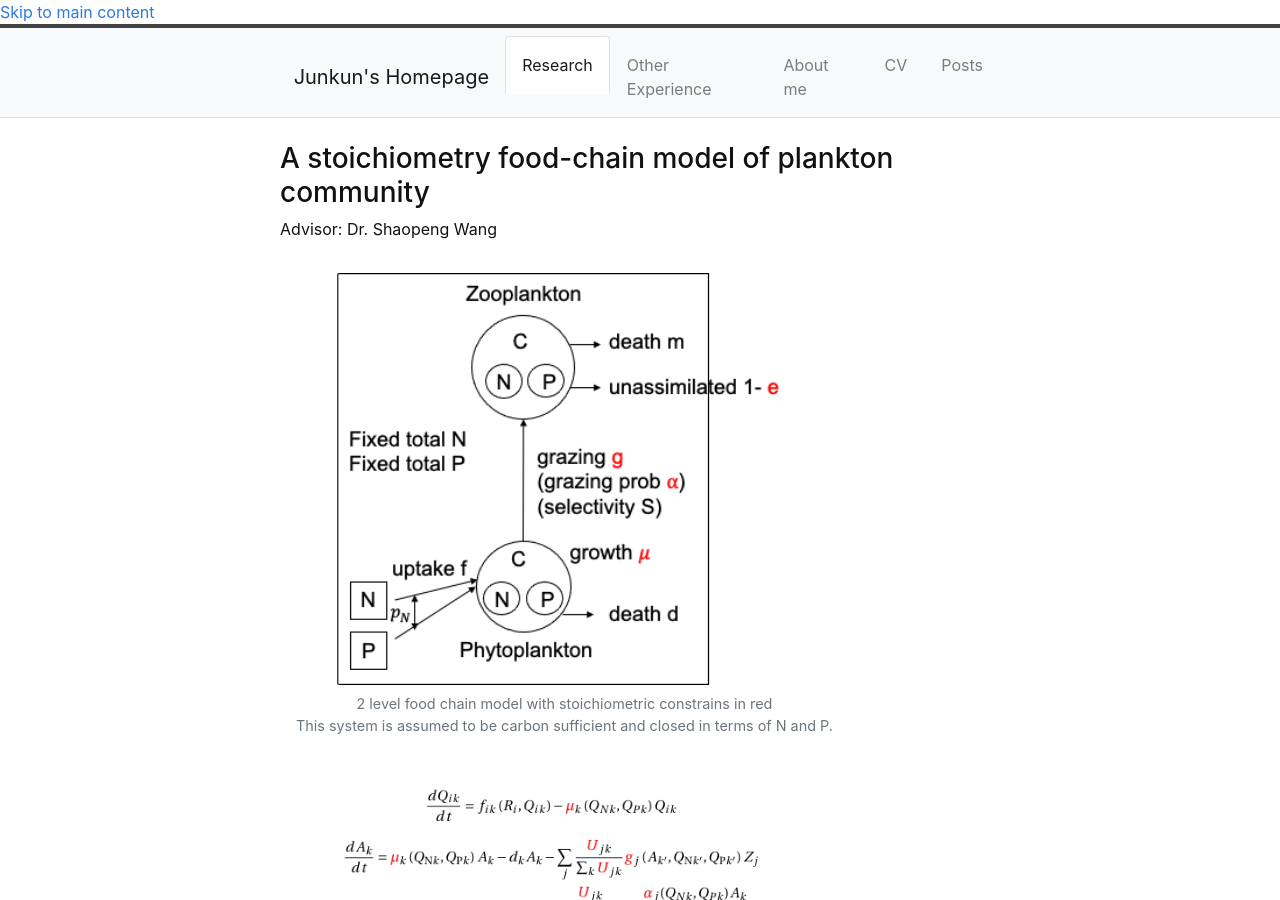
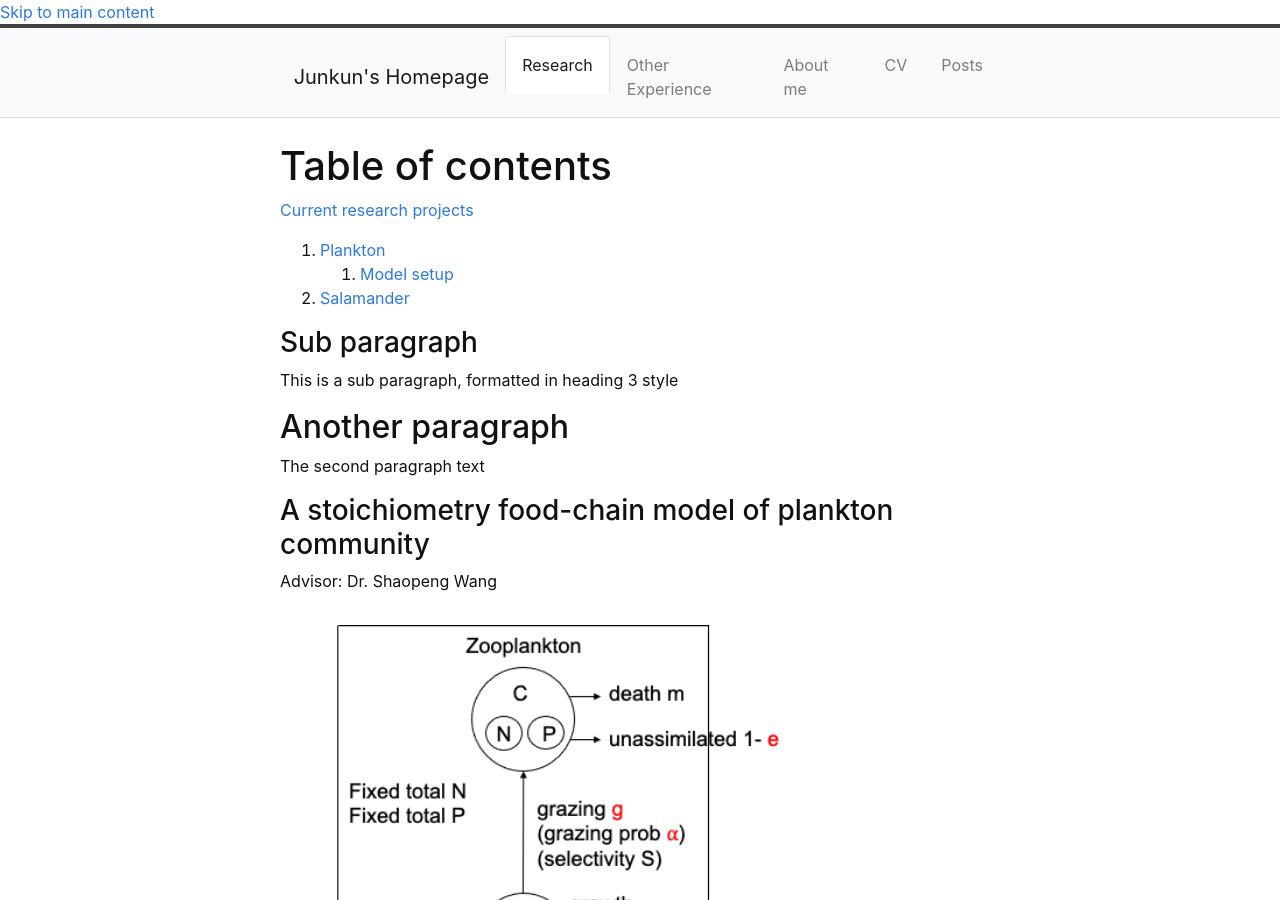
Before and after one commit to junkun-ren/PersonalWebsite, a Jekyll site: the page built from content/0-research.md, in a window 1280 px wide and 900 px high. Built offline with Jekyll 4.4.1, drawn with Linux system fonts in a browser that asks for light colours; some of the changed text lies outside the part shown.

Commit message:
Update 0-research.md

```diff
--- a/content/0-research.md
+++ b/content/0-research.md
@@ -3,10 +3,23 @@ title: Research
 nav: true
 ---
 
-### A stoichiometry food-chain model of plankton community
+# Table of contents
+[Current research projects](#introduction)
+1. [Plankton](#paragraph1)
+    1. [Model setup](#subparagraph1)
+2. [Salamander](#paragraph2)
+
+
+### Sub paragraph <a name="subparagraph1"></a>
+This is a sub paragraph, formatted in heading 3 style
+
+## Another paragraph <a name="paragraph2"></a>
+The second paragraph text
+
+### A stoichiometry food-chain model of plankton community <a name="paragraph1"></a>
 Advisor: Dr. Shaopeng Wang
 
-
+<a name="subparagraph1"></a>
 {% include figure.html img="plankton model illustration.png" alt="model illustration" caption="2 level food chain model with stoichiometric constrains in red<br/>This system is assumed to be carbon sufficient and closed in terms of N and P." width="85%" %}
 {% include figure.html img="equations.png" alt="model equations" caption="Model equations<br/>i:N,P; j:zooplankton; k:phytoplankton" width="90%" %}
 
@@ -29,7 +42,7 @@ If the two zooplankton can actually coexist, will that enhance the coexistence o
 What else to consider? Mixotroph  and
 
 
-### Dartmouth College <br/>
+### Salamander migration <br/> <a name="paragraph2"></a>
 Advisor: Dr. Dorothy Wallace
 
 - ddd
```
